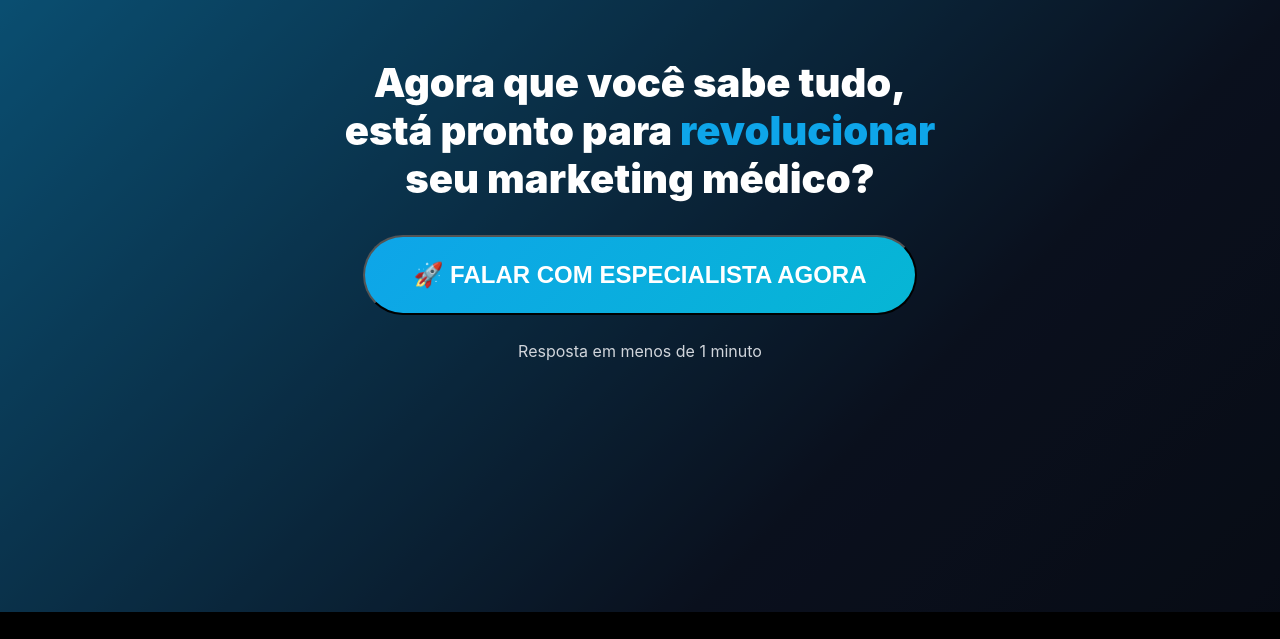
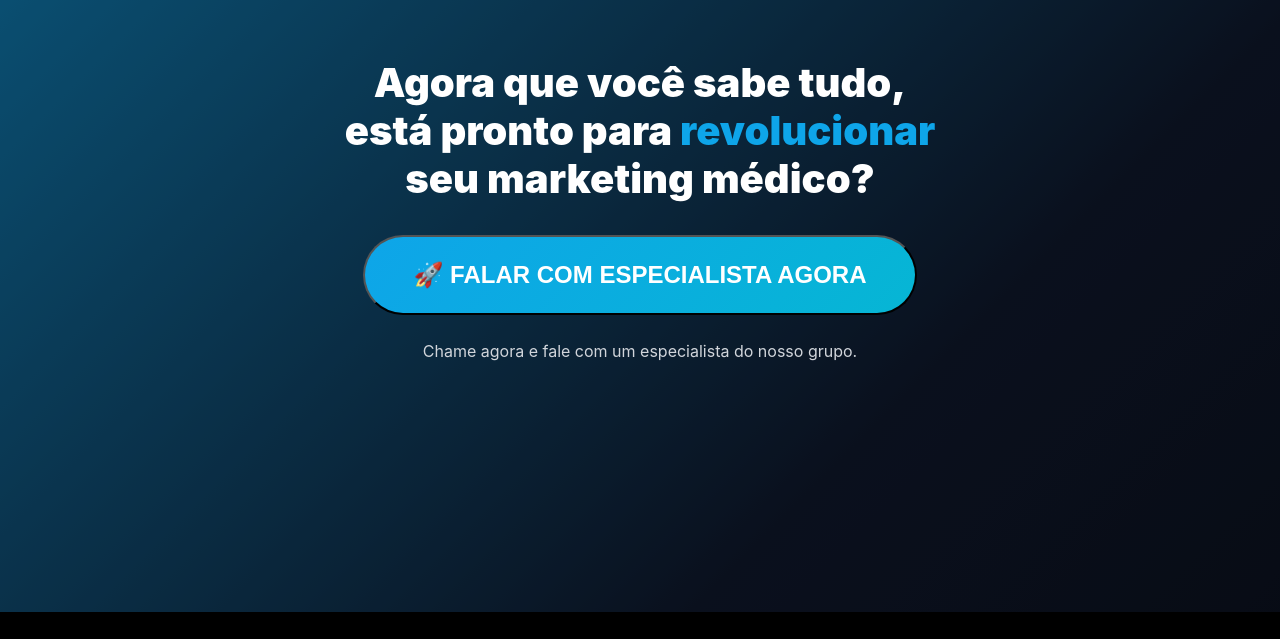
Before and after one commit to jubarthi/tds, a plain HTML site: page index.html in a window 1280 px wide. Shown: the part 5408-6047 px from the top of the page. Drawn offline with Linux system fonts and the light colour scheme.

Commit message:
Update index.html

```diff
--- a/index.html
+++ b/index.html
@@ -1224,7 +1224,7 @@
                 </button>
 
                 <p style="color: #d1d5db; margin-top: 1.5rem;">
-                    Resposta em menos de 1 minuto
+                    Chame agora e fale com um especialista do nosso grupo.
                 </p>
             </div>
         </div>
```
